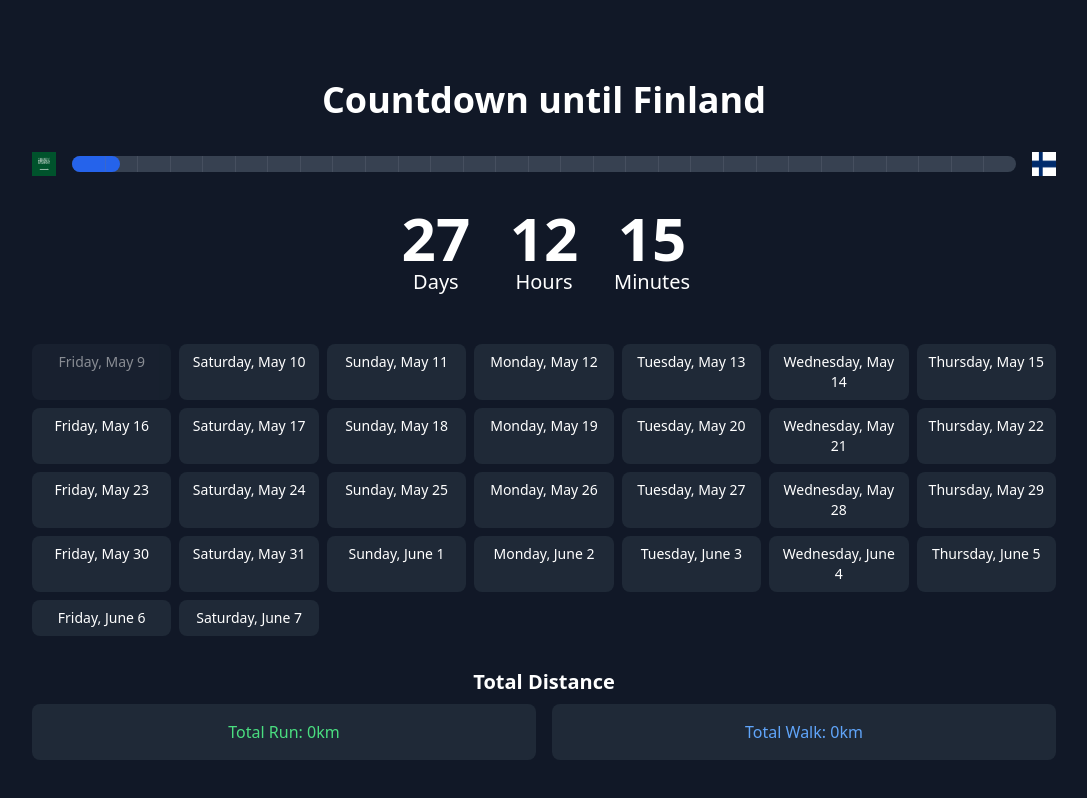
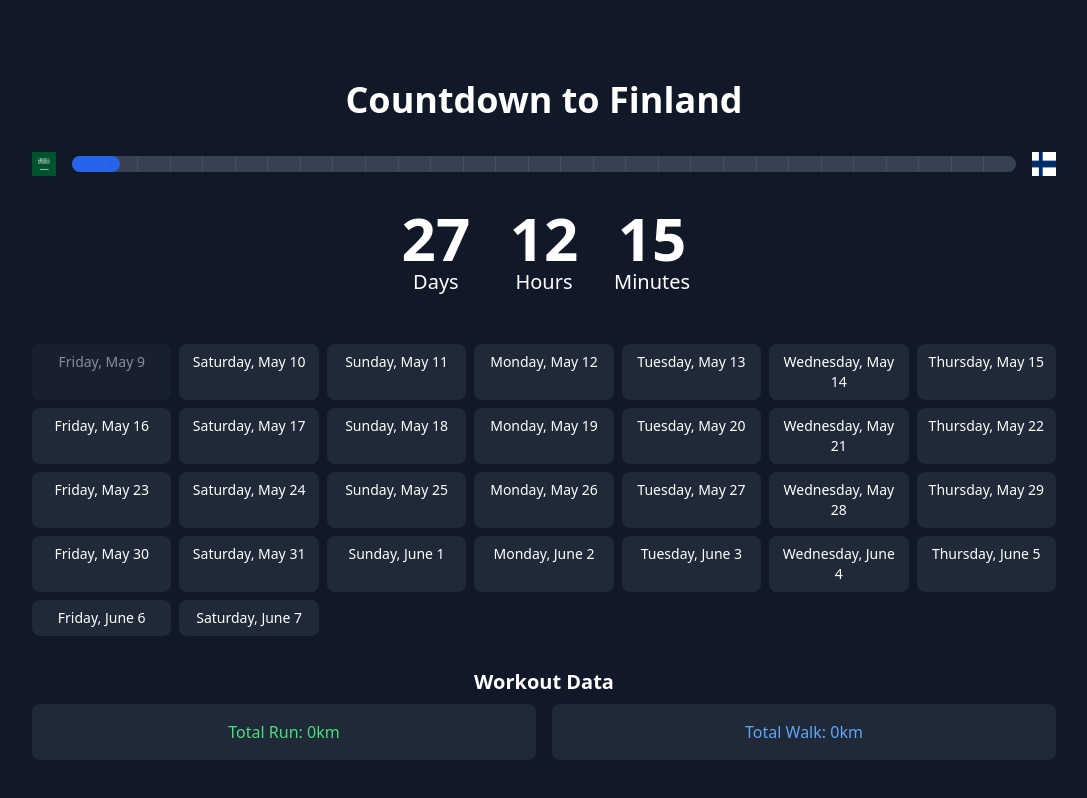
Before and after one commit to judgesteven/countdown, a Next.js app: page / in a window 1280 px wide. Shown: the top 798 px of the page, without its empty margins (96-1183 px from the left). Built offline with nearby package versions, Linux system fonts and the light colour scheme.

Commit message:
Update text: 'Countdown until Finland' to 'Countdown to Finland' and 'Total Distance' to 'Workout Data'

```diff
--- a/src/components/Countdown.tsx
+++ b/src/components/Countdown.tsx
@@ -210,7 +210,7 @@ const Countdown = () => {
 
   return (
     <div className="flex flex-col items-center justify-center py-12 text-white px-4">
-      <h1 className="text-4xl font-bold mb-8">Countdown until Finland</h1>
+      <h1 className="text-4xl font-bold mb-8">Countdown to Finland</h1>
       <div className="w-[80vw] mb-8">
         <div className="flex items-center gap-4">
           {/* Saudi Arabia Flag */}
@@ -267,7 +267,7 @@ const Countdown = () => {
           ))}
         </div>
         <div className="mt-8 text-center">
-          <div className="text-xl font-bold mb-2">Total Distance</div>
+          <div className="text-xl font-bold mb-2">Workout Data</div>
           <div className="grid grid-cols-2 gap-4">
             <div className="bg-gray-800 rounded-lg p-4">
               <div className="text-green-400">Total Run: {totalKmsRun}km</div>
```
